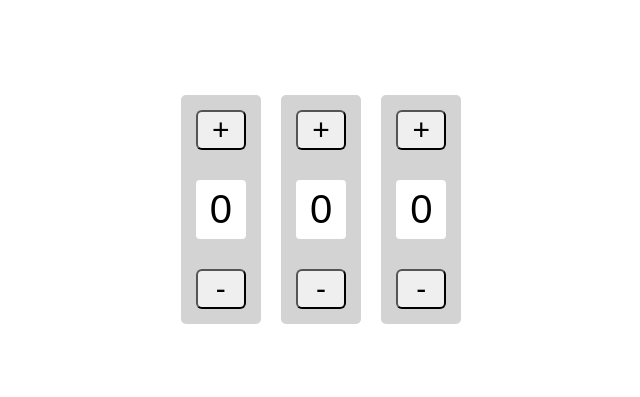
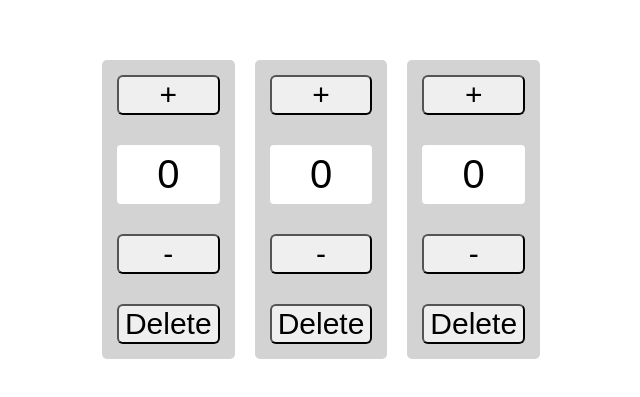
Before and after one commit to sf-golden-bears-2017/react_counters_challenge, a React (Create React App) app: page / in a window 1280 px wide. Shown: the part 191-588 px from the top of the page, without its empty margins (319-959 px from the left). Built offline with nearby package versions, Linux system fonts and the light colour scheme.

Commit message:
Implement feature to delete a counter

```diff
--- a/src/App.js
+++ b/src/App.js
@@ -6,11 +6,13 @@ class App extends React.Component {
   constructor(){
     super();
     this.state = {
-      counters: [{count:0, changeBy: 1}, {count:0, changeBy: 2}, {count:0, changeBy: 3} ]
+      counters: [{count:0, changeBy: 1}, {count:0, changeBy: 2}, {count:0, changeBy: 3} ],
+      renderChild: true,
     }
 
     this.increment = this.increment.bind(this)
     this.decrement = this.decrement.bind(this)
+    this.removeCounter = this.removeCounter.bind(this)
   }
 
   increment(index) {
@@ -25,6 +27,12 @@ class App extends React.Component {
     this.setState({ counters: oldCounterArray })
   }
 
+  removeCounter(index) {
+    const oldCounterArray = this.state.counters
+    oldCounterArray.splice(index, 1)
+    this.setState({ counters: oldCounterArray })
+  }
+
   total(){
     return this.state.count1 + this.state.count2 + this.state.count3
   }
@@ -34,7 +42,7 @@ class App extends React.Component {
       // <ul>
       <div className="page-center-frame">
         {this.state.counters.map((counter, index) =>
-            <Counter counter={ counter } increment={() => this.increment(index)} decrement={() => this.decrement(index)}   />
+            <Counter counter={ counter } increment={() => this.increment(index)} decrement={() => this.decrement(index)}  unmountMe={() => this.removeCounter(index)} />
           )}
       </div>
       // </ul>
--- a/src/Counter.js
+++ b/src/Counter.js
@@ -3,11 +3,6 @@ import './Counter.css';
 
 
 class Counter extends React.Component {
-  // constructor() {
-  //   super();
-  //   this.state = {
-  //     count: 0
-  //   };
 
   //   this.increment = this.increment.bind(this)
   //   this.decrement = this.decrement.bind(this)
@@ -27,6 +22,7 @@ class Counter extends React.Component {
         <button onClick={this.props.increment}>+</button>
         <div className="count">{this.props.counter.count}</div>
         <button onClick={this.props.decrement}>-</button>
+        <button onClick={this.props.unmountMe}>Delete</button>
       </div>
     );
   }
```
